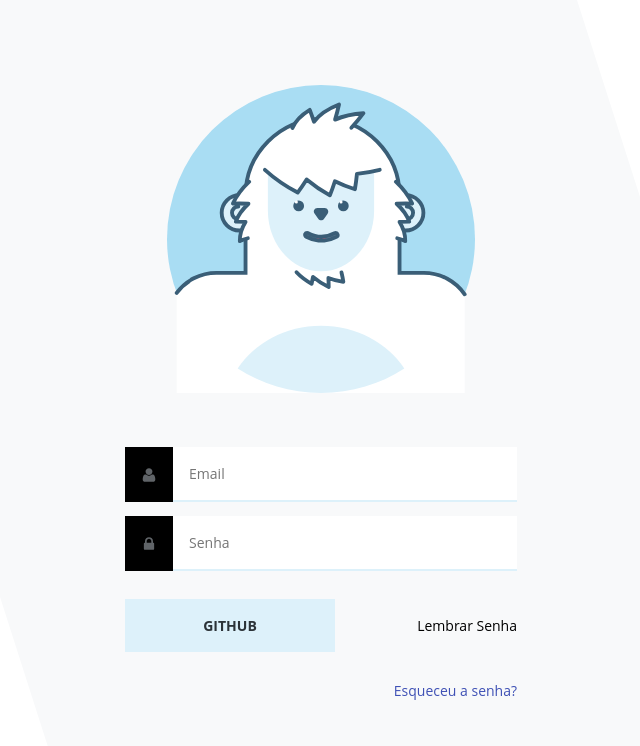
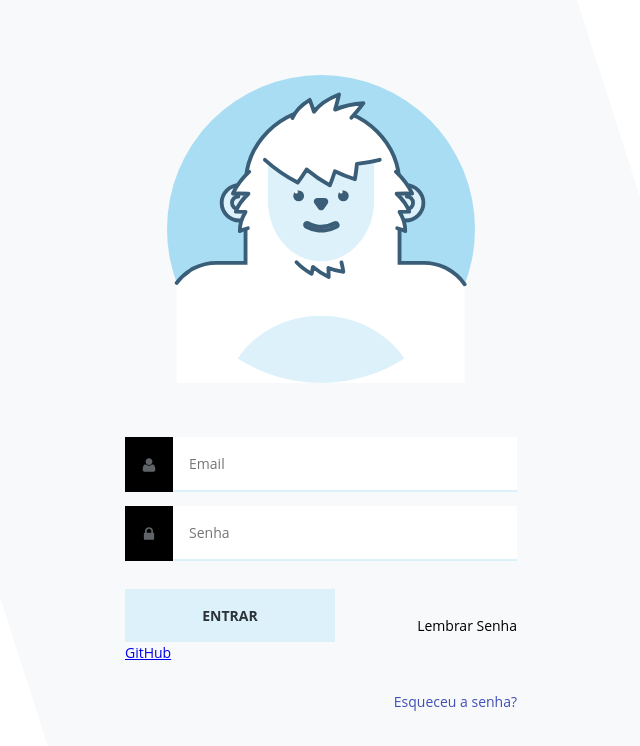
Before and after one commit to JonaThFelix/LoginAnimado, a website: page index.html in a window 1280 px wide. Shown: the whole page, without its empty margins (319-959 px from the left). Drawn offline with nearby package versions, Linux system fonts and the light colour scheme.

Commit message:
Update index.html

```diff
--- a/index.html
+++ b/index.html
@@ -4,8 +4,9 @@
 <head>
   <meta charset="UTF-8">
   <meta name="viewport" content="width=device-width, initial-scale=1">
-  <title>Pagina de Login</title>
+  <title>Login Animado | John</title>
   <link rel="stylesheet" href="./build/css/index.css">
+  <link rel="shortcut icon" href="/src/favicon/icon.png" type="image/x-icon">
 </head>
 
 <body>
@@ -156,6 +157,7 @@
             <use xmlns:xlink="http://www.w3.org/1999/xlink" xlink:href="#lock"></use>
           </svg>
           <span class="hidden">Senha</span>
+
         </label>
         <div class="form__input-wrapper">
           <input id="login__password" type="password" name="password" class="form__input" placeholder="Senha" required>
@@ -171,13 +173,18 @@
             <input id="login__remember-me" type="checkbox">
             <span class="checkmark"></span>
             <span class="remember-me-text">Lembrar Senha</span>
+
           </label>
         </div>
 
         <a class="forgot-password" href="#">Esqueceu a senha?</a>
 
         <div class="form__field form__field--submit">
-          <input type="submit" value="GitHub">
+          <input type="submit" value="Entrar">
+          <a class="github" target="_blank" href="https://github.com/JonaThFelix/LoginAnonimo">GitHub</a>
+
+
+
         </div>
       </div>
     </form>
@@ -197,6 +204,7 @@
   <script src="https://cdnjs.cloudflare.com/ajax/libs/gsap/1.20.4/TweenMax.min.js" integrity="sha256-S6G5lg9rzC1JCAkx3dQFqP2lefkFxwlNVn0rWCOueXA="
     crossorigin="anonymous"></script>
   <script src="./cartoon.js"></script>
+
 </body>
-
+<footer></footer>
 </html>
```
